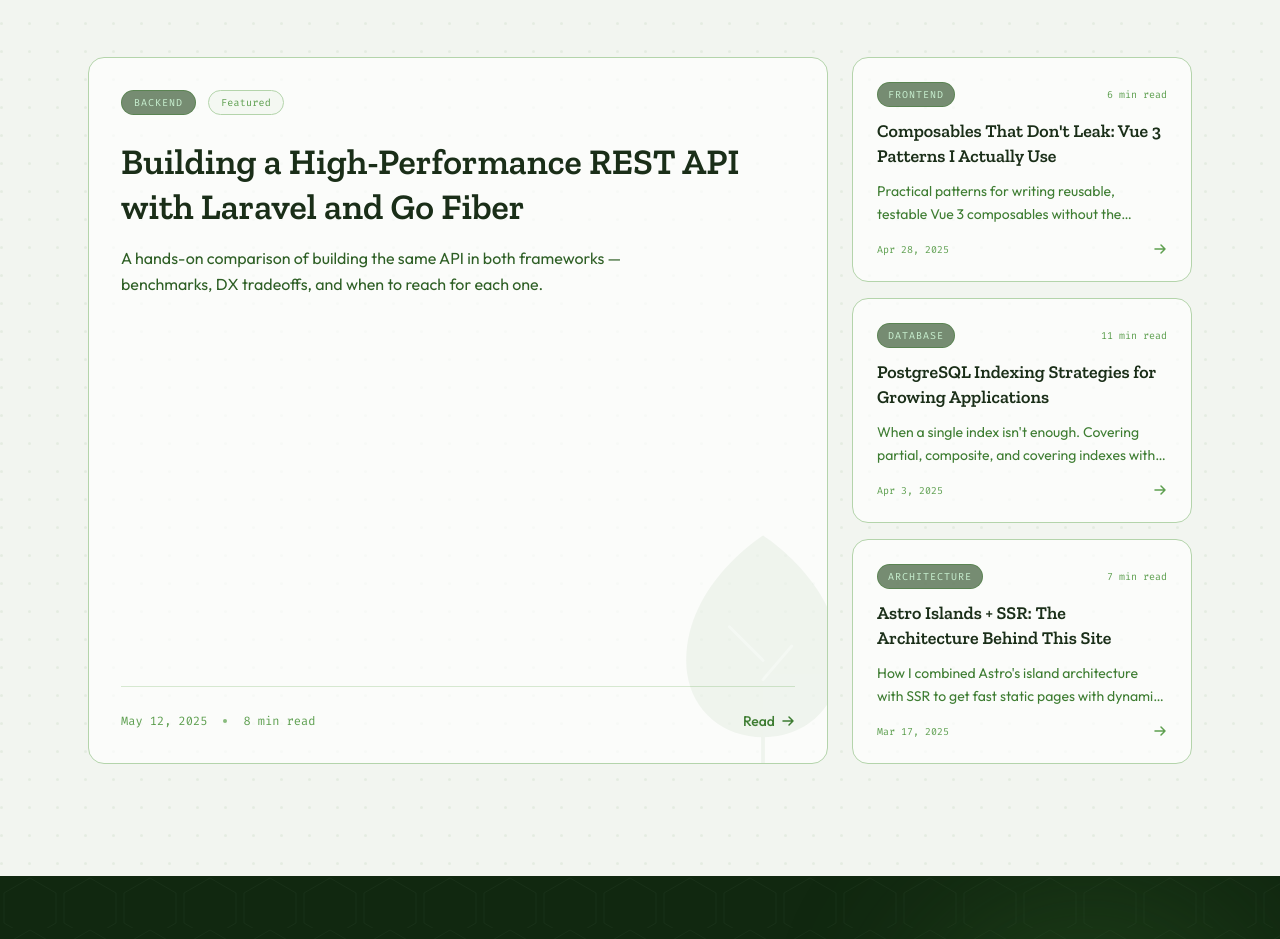
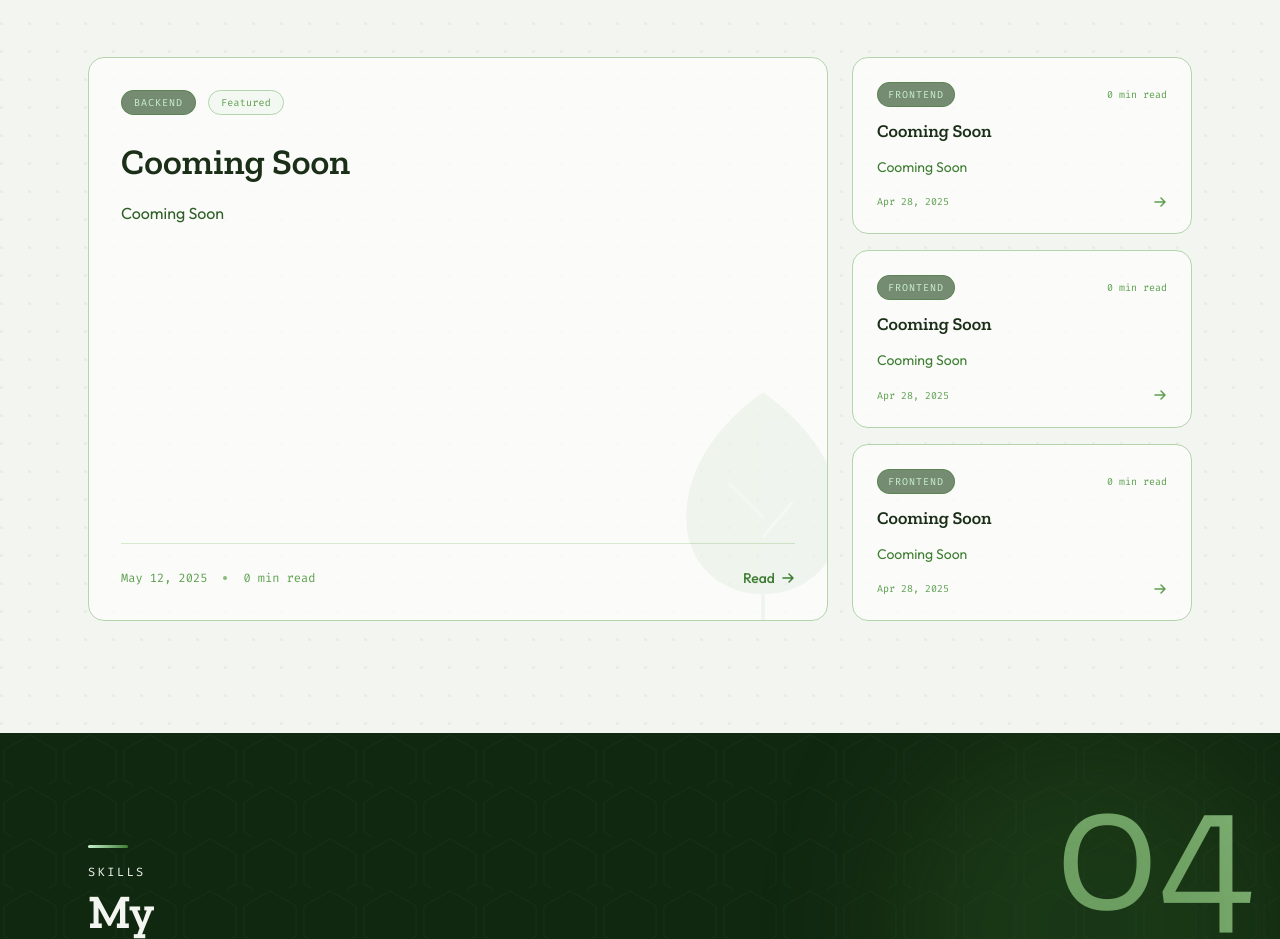
Before and after one commit to Akmal-Keisin/Portfolio, an Astro site: page / in a window 1280 px wide. Shown: the part 2121-3060 px from the top of the page. Built offline with nearby package versions, Linux system fonts and the light colour scheme; Astro itself is replaced by a stand-in of ours.

Commit message:
UPDATE - article section, set everything to cooming soon

```diff
--- a/src/components/Article.astro
+++ b/src/components/Article.astro
@@ -1,43 +1,43 @@
 ---
 const articles = [
   {
-    slug: "laravel-fiber-api",
+    slug: "cooming-soon",
     tag: "Backend",
     date: "May 12, 2025",
-    readTime: "8 min read",
-    title: "Building a High-Performance REST API with Laravel and Go Fiber",
+    readTime: "0 min read",
+    title: "Cooming Soon",
     excerpt:
-      "A hands-on comparison of building the same API in both frameworks — benchmarks, DX tradeoffs, and when to reach for each one.",
+      "Cooming Soon",
     featured: true,
   },
   {
-    slug: "vue-composition-patterns",
+    slug: "cooming-soon",
     tag: "Frontend",
     date: "Apr 28, 2025",
-    readTime: "6 min read",
-    title: "Composables That Don't Leak: Vue 3 Patterns I Actually Use",
+    readTime: "0 min read",
+    title: "Cooming Soon",
     excerpt:
-      "Practical patterns for writing reusable, testable Vue 3 composables without the memory leak pitfalls.",
+      "Cooming Soon",
     featured: false,
   },
   {
-    slug: "postgres-indexing-deep-dive",
-    tag: "Database",
-    date: "Apr 3, 2025",
-    readTime: "11 min read",
-    title: "PostgreSQL Indexing Strategies for Growing Applications",
+    slug: "cooming-soon",
+    tag: "Frontend",
+    date: "Apr 28, 2025",
+    readTime: "0 min read",
+    title: "Cooming Soon",
     excerpt:
-      "When a single index isn't enough. Covering partial, composite, and covering indexes with real EXPLAIN ANALYZE output.",
+      "Cooming Soon",
     featured: false,
   },
   {
-    slug: "astro-islands-ssr",
-    tag: "Architecture",
-    date: "Mar 17, 2025",
-    readTime: "7 min read",
-    title: "Astro Islands + SSR: The Architecture Behind This Site",
+    slug: "cooming-soon",
+    tag: "Frontend",
+    date: "Apr 28, 2025",
+    readTime: "0 min read",
+    title: "Cooming Soon",
     excerpt:
-      "How I combined Astro's island architecture with SSR to get fast static pages with dynamic personalisation.",
+      "Cooming Soon",
     featured: false,
   },
 ];
```
